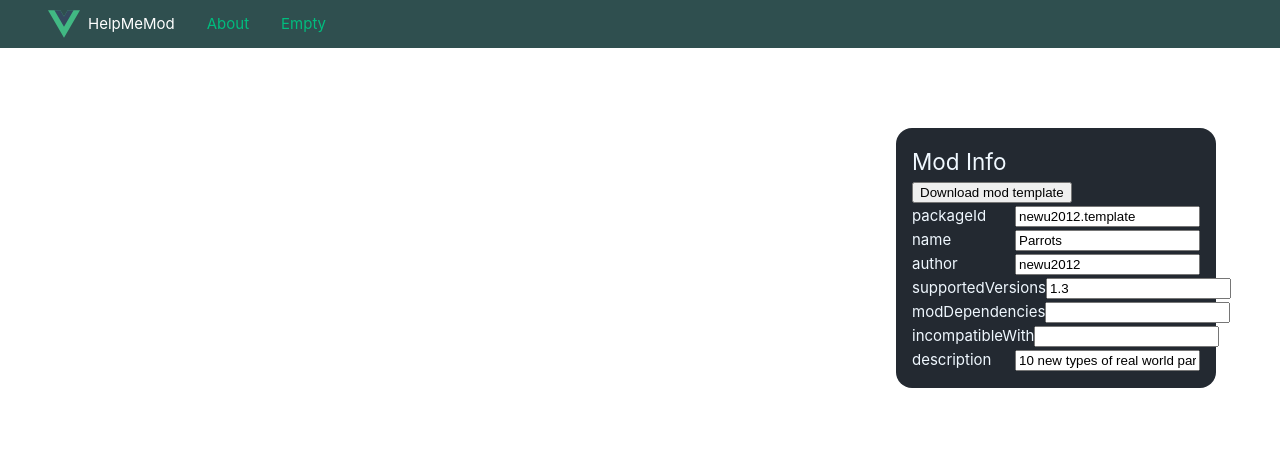
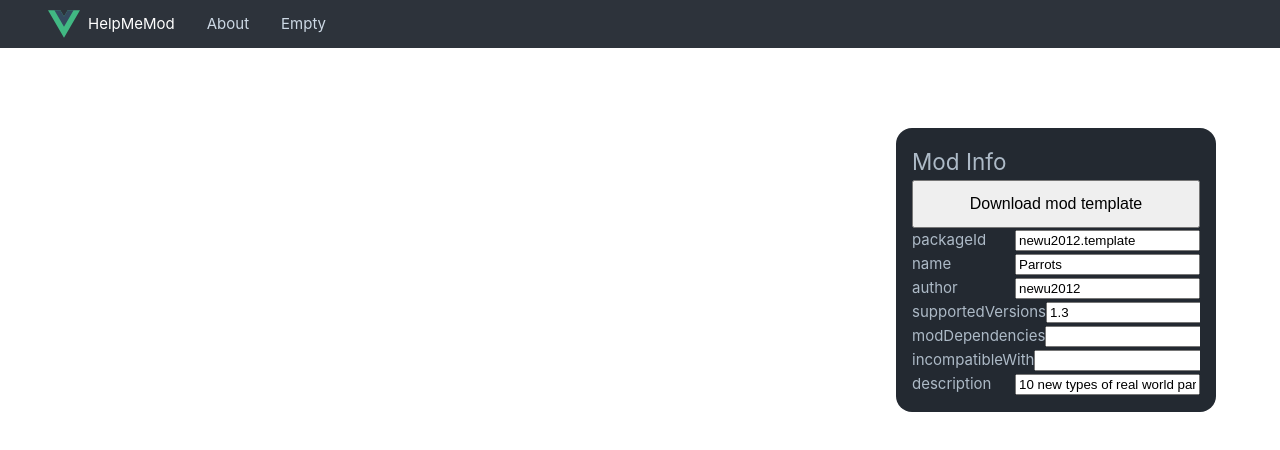
Before and after one commit to newu2012/HelpMeMod, a Vue app in the folder Vue/: page / in a window 1280 px wide. Shown: the top 450 px of the page. Built offline with nearby package versions, Linux system fonts and the light colour scheme.

Commit message:
update styles in vue app

```diff
--- a/Vue/src/App.vue
+++ b/Vue/src/App.vue
@@ -9,13 +9,13 @@
 
 #app {
   font-weight: normal;
-  color: aliceblue;
+  color: #adbac7;
 }
 
 a,
 .green {
   text-decoration: none;
-  color: hsla(160, 100%, 37%, 1);
+  color: rgba(205, 217, 229, 0.7);
   transition: 0.4s;
 }
 
@@ -30,7 +30,7 @@ main {
 
 @media (hover: hover) {
   a:hover {
-    background-color: hsla(160, 100%, 37%, 0.2);
+    background-color: rgba(205, 217, 229, 0.2);
   }
 }
 </style>
--- a/Vue/src/components/ModInfoBar.vue
+++ b/Vue/src/components/ModInfoBar.vue
@@ -96,5 +96,12 @@ export default defineComponent({
   flex-direction: row;
   align-items: center;
   justify-content: space-between;
+  contain: content;
+}
+
+.modInfo > a > button {
+  height: 48px;
+  width: -webkit-fill-available;
+  font-size: 2vmin;
 }
 </style>
--- a/Vue/src/components/NavigationHeader.vue
+++ b/Vue/src/components/NavigationHeader.vue
@@ -36,7 +36,7 @@ header {
   position: sticky;
   height: 48px;
   width: 100%;
-  background-color: darkslategray;
+  background-color: #2d333b;
 }
 
 ul {
@@ -59,6 +59,7 @@ li {
   width: inherit;
   padding-inline: 8px;
   align-items: center;
+  color: #cdd9e5;
 }
 
 .brand {
```
Also changed, not shown: 8 other files (tests, documents, lock files or other folders).
